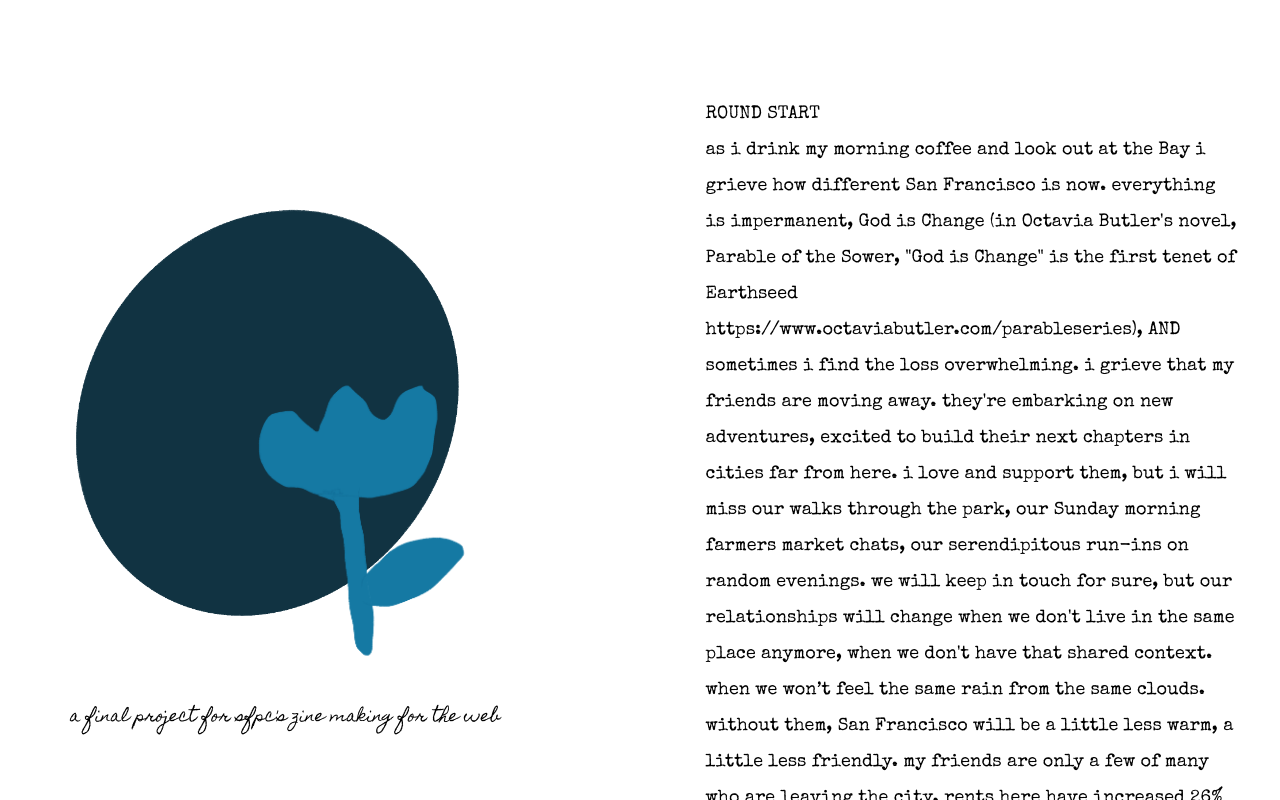
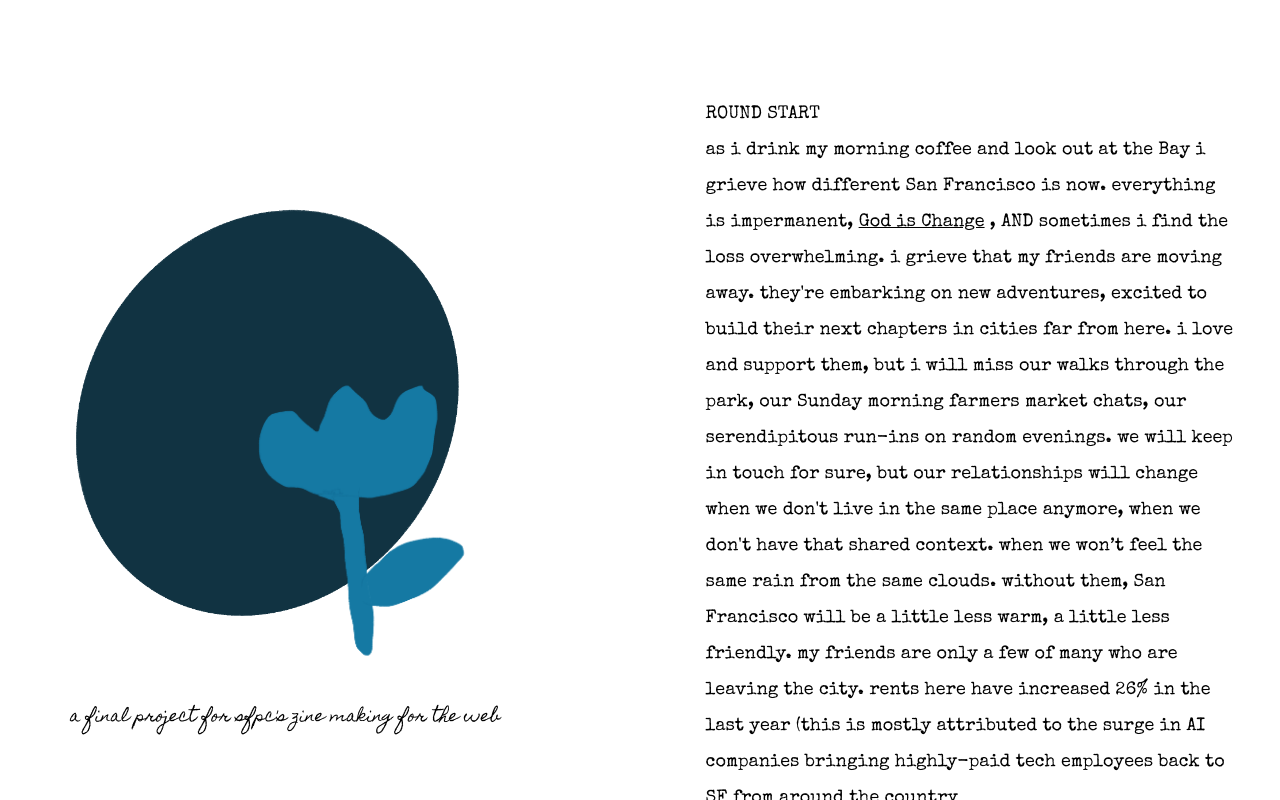
Before and after one commit to lee-jenna-n/sfpc-zine-making, a plain HTML site: page index.html in a window 1280 px wide. Drawn offline with nearby package versions, Linux system fonts and the light colour scheme.

Commit message:
Add annotations

```diff
--- a/index.html
+++ b/index.html
@@ -41,23 +41,32 @@
           <div class="section">
             <div id="round-start">ROUND START</div>
             as i drink my morning coffee and look out at the Bay i grieve how
-            different San Francisco is now. everything is impermanent, God is
-            Change (in Octavia Butler's novel, Parable of the Sower, "God is
-            Change" is the first tenet of Earthseed
-            https://www.octaviabutler.com/parableseries), AND sometimes i find
-            the loss overwhelming. i grieve that my friends are moving away.
-            they're embarking on new adventures, excited to build their next
-            chapters in cities far from here. i love and support them, but i
-            will miss our walks through the park, our Sunday morning farmers
-            market chats, our serendipitous run-ins on random evenings. we will
-            keep in touch for sure, but our relationships will change when we
-            don't live in the same place anymore, when we don't have that shared
-            context. when we won’t feel the same rain from the same clouds.
-            without them, San Francisco will be a little less warm, a little
-            less friendly. my friends are only a few of many who are leaving the
-            city. rents here have increased 26% in the last year (this is mostly
-            attributed to the surge in AI companies bringing highly-paid tech
-            employees back to SF from around the country
+            different San Francisco is now. everything is impermanent,
+            <button class="popover-button" popovertarget="octavia-butler">
+              God is Change
+            </button>
+            <div id="octavia-butler" class="popover-target" popover="auto">
+              in Octavia Butler's novel,
+              <a
+                href="https://www.octaviabutler.com/parableseries"
+                target="_blank"
+                >Parable of the Sower</a
+              >, "God is Change" is the first tenet of Earthseed
+            </div>
+            , AND sometimes i find the loss overwhelming. i grieve that my
+            friends are moving away. they're embarking on new adventures,
+            excited to build their next chapters in cities far from here. i love
+            and support them, but i will miss our walks through the park, our
+            Sunday morning farmers market chats, our serendipitous run-ins on
+            random evenings. we will keep in touch for sure, but our
+            relationships will change when we don't live in the same place
+            anymore, when we don't have that shared context. when we won’t feel
+            the same rain from the same clouds. without them, San Francisco will
+            be a little less warm, a little less friendly. my friends are only a
+            few of many who are leaving the city. rents here have increased 26%
+            in the last year (this is mostly attributed to the surge in AI
+            companies bringing highly-paid tech employees back to SF from around
+            the country
             https://nypost.com/2026/10/27/real-estate/san-francisco-rents-soar-26-to-record-heights/).
             so many people, including those whose families have lived here for
             generations, are being priced out, especially in neighborhoods with
--- a/style.css
+++ b/style.css
@@ -53,6 +53,26 @@ body {
   position: absolute;
 }
 
+.popover-button {
+  text-decoration: underline;
+}
+
+.popover-button:hover {
+  color: blueviolet;
+}
+
+.popover-target {
+  font-size: 12px;
+  max-width: 300px;
+  background: white;
+  border: 1px solid black;
+  border-radius: 3px;
+  margin: 0;
+  inset: auto;
+  position-area: bottom span-left;
+  padding: 15px;
+}
+
 .cursive {
   font-family: "Homemade Apple", cursive;
   font-weight: 400;
```
